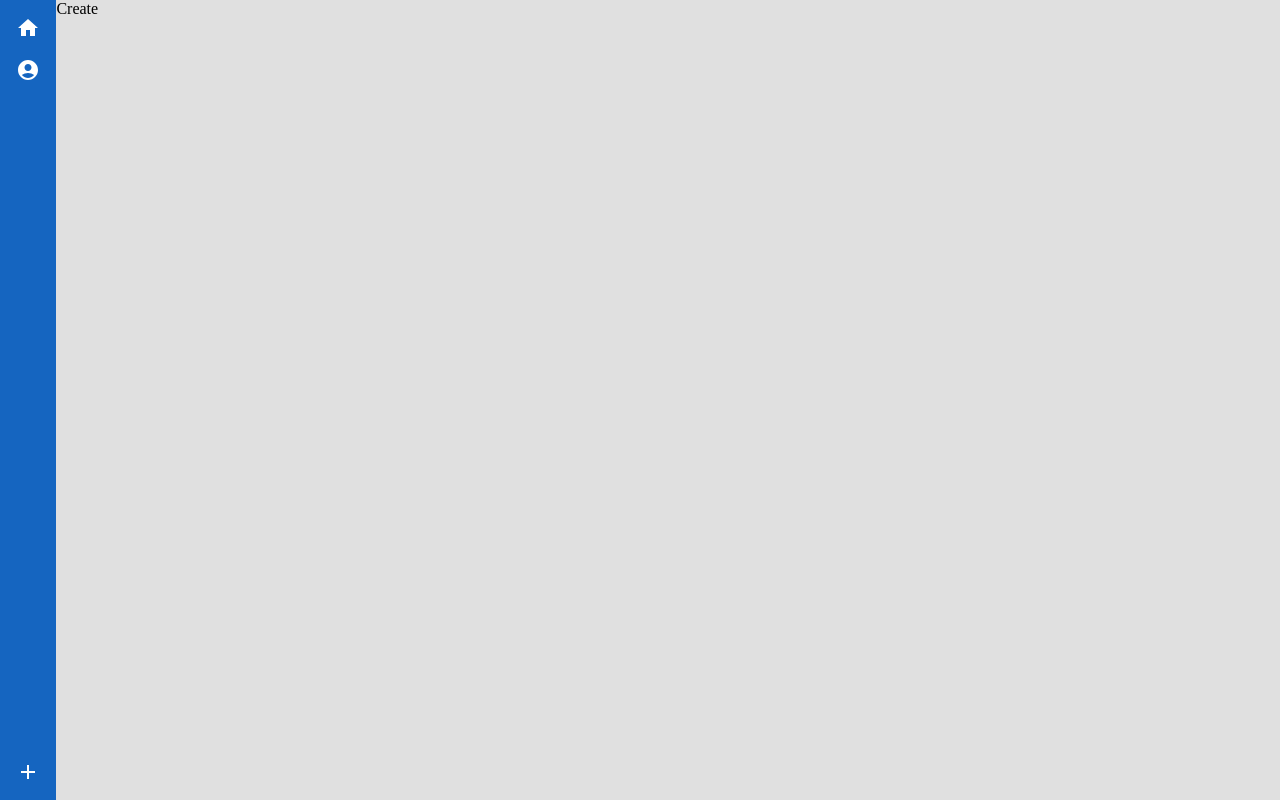
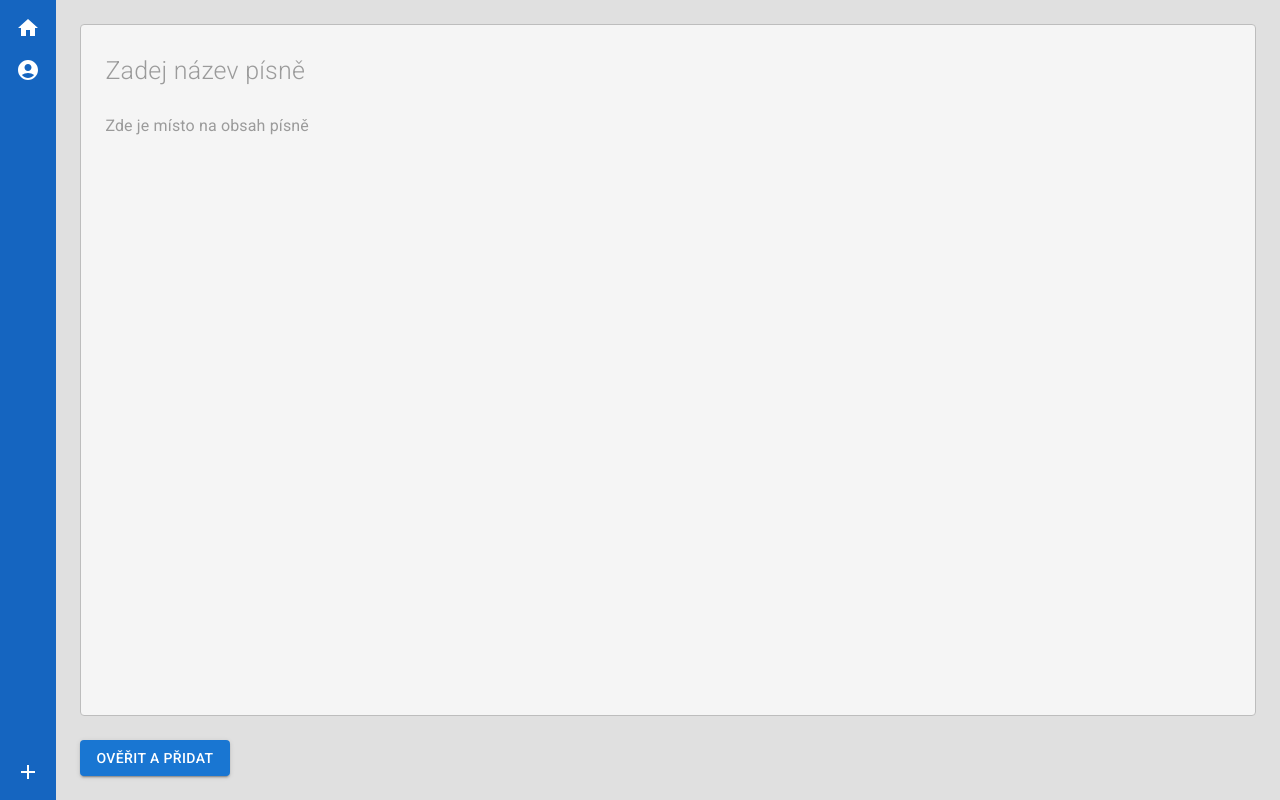
Before and after one commit to WorshipTool/worshiptool, a React (Create React App) app: page /create in a window 1280 px wide. Built offline with nearby package versions, Linux system fonts and the light colour scheme.

Commit message:
gr: Create page base ui

```diff
--- a/src/pages/Create/Create.tsx
+++ b/src/pages/Create/Create.tsx
@@ -1,7 +1,204 @@
-import React from 'react'
+import { Box, Button, InputBase, Typography, styled, useTheme } from '@mui/material'
+import React, { useRef, useState } from 'react'
+import AddIcon from '@mui/icons-material/Add';
+import CloseIcon from '@mui/icons-material/Close';
+import CircularProgress from '@mui/material/CircularProgress';
 
 export default function Create() {
-  return (
-    <div>Create</div>
-  )
+    const theme = useTheme();
+
+    const [titleValue, setTitleValue] = useState("");
+    const [altTitleValue, setAltTitleValue] = useState("");
+    const [titles, setTitles] = useState<string[]>([]);
+
+    const [altTitleTyping, setAltTitleTyping] = useState(false);
+
+    const [posting, setPosting] = useState(false);
+
+    const sheetInputRef = useRef(null);
+    const titleInputRef = useRef(null);
+
+
+
+    const onTitleValueChange = (event: any) => {
+        setTitleValue(event.target.value);
+    }
+    const onAltTitleValueChange = (event: any) => {
+        setAltTitleValue(event.target.value);
+    }
+
+    const onAddAltTitleClick = () => {
+        setAltTitleTyping(true);
+    }
+
+    const onTitleInputKeyDown = (event: any) => {
+        if(event.key==="Enter"){
+            setMainTitle();
+
+        }
+        if(event.key==="Escape"){
+
+        }
+    }
+    const onTitleInputKeyUp = (event:any)=>{
+        const sheetInput : any = sheetInputRef.current;
+        if(event.key==="Enter"){
+            sheetInput.focus();
+
+        }
+    }
+
+    const setMainTitle = () => {
+        const newTitles : string[] = [...titles];
+
+        if(newTitles.length==0) newTitles.push("");
+
+        newTitles[0] = titleValue;
+
+        setTitles(newTitles);
+
+    }
+    const onAltTitleInputKeyDown = (event: any) => {
+        if(event.key==="Enter"){
+            addAltTitle();
+        }
+        if(event.key==="Escape"){
+            blurAltTitleInput();
+        }
+    }
+    const onAltTitleInputBlur = () => {
+        if(altTitleValue==""){
+            blurAltTitleInput();
+            return;
+        }
+        addAltTitle();
+    }
+    const blurAltTitleInput = () => {
+        setAltTitleTyping(false);
+        setAltTitleValue("");
+    }
+    const addAltTitle = () => {
+        setTitles([...titles, altTitleValue]);
+        setAltTitleTyping(false);
+        setAltTitleValue("");
+    }
+
+    const onPostClick = () => {
+        setPosting(true);
+    }
+
+
+    const isAltTitlesEnabled = () => {
+        return titles.length>0&&titles[0]!="";
+    }
+
+    const RemoveAltIcon = styled(CloseIcon)(()=>({
+        fontSize:"inherit",
+        marginTop:0.1,
+        marginLeft:0.2,
+        color:theme.palette.grey[500],
+        '&:hover':{
+            color:"black"
+        }
+        }))
+
+    const AltTitle = ({index,title,onRemove}:{index:number,title:string, onRemove:()=>void}) => {
+        return (
+            <Box sx={{padding: 1, paddingTop: 0.3, paddingBottom: 0.3, bgcolor: theme.palette.grey[300], borderRadius: 1,
+                "&:hover":{
+                    bgcolor:theme.palette.grey[400]
+                }}}>
+                <Typography variant={"caption"} sx={{fontWeight: "300", fontSize: 13, alignItems:"center", display:"flex"}}>
+                    {title}
+                    <RemoveAltIcon onClick={onRemove}/>
+                </Typography>
+            </Box>
+
+        )
+    }
+
+    const styledContainerSX = {
+        margin:3,
+        marginBottom:0,
+        padding:3,
+        backgroundColor: theme.palette.grey[100],
+        borderStyle: "solid",
+        borderWidth: 1,
+        borderColor: theme.palette.grey[400],
+        borderRadius: 1,
+        flex:1,
+        display:"flex",
+        flexDirection: "column"
+    }
+    const titleInputSX = {
+        width:"100%",
+        fontSize: 25,
+        fontWeight: "300"
+    }
+
+    const postButtonContainerSX = {
+        margin: 3
+    }
+    return (
+        <Box sx={{flex:1, display:"flex", flexDirection:"column", height: "100vh"}}>
+            <Box sx={styledContainerSX}>
+                <InputBase inputRef={titleInputRef} placeholder='Zadej název písně' value={titleValue} sx={titleInputSX} size={"medium"}
+                    onChange={onTitleValueChange} onKeyDown={onTitleInputKeyDown} onKeyUp={onTitleInputKeyUp} onBlur={setMainTitle} autoFocus/>
+
+
+                {isAltTitlesEnabled()&&(
+
+                    <Box sx={{display:"flex", gap: 1}}>
+
+                        {titles.map((title, index)=>{
+                            if(index==0) return<></>
+
+                            const onRemove = () => {
+                                setTitles([
+                                    ...titles.slice(0, index),
+                                    ...titles.slice(index + 1)
+                                  ]);
+                            }
+
+                            return (
+                                <AltTitle index={index} title={title} onRemove={onRemove}/>
+                            )
+                        })}
+
+                        {altTitleTyping&&
+                            <InputBase placeholder='Nový podnázev' sx={{fontWeight: "300"}} size={"small"}
+                                onKeyDown={onAltTitleInputKeyDown} value={altTitleValue} onChange={onAltTitleValueChange}
+                                onBlur={onAltTitleInputBlur} autoFocus/>
+                        }
+
+                        {!altTitleTyping&&
+                            <Button sx={{color:"black"}} size={"small"} onClick={onAddAltTitleClick}>
+                                <Typography variant="caption" sx={{alignItems:"center", display:"flex"}}>
+                                    <AddIcon fontSize='inherit' sx={{marginRight:0.5}}/>
+                                    PŘIDEJ PODNÁZEV
+                                </Typography>
+                            </Button>
+                        }
+                    </Box>
+
+                )}
+
+                <Box sx={{flex:1, display:"flex", marginTop:2}}>
+                    <InputBase inputRef={sheetInputRef} placeholder='Zde je místo na obsah písně' multiline
+                        sx={{flex:1, alignItems:"start"}}/>
+                </Box>
+
+
+            </Box>
+
+            <Box sx={postButtonContainerSX}>
+                <Button variant={"contained"} color={"primary"} disabled={posting} onClick={onPostClick}>
+                    Ověřit a přidat
+                    {posting&& <CircularProgress color={"inherit"} size={16} sx={{marginLeft:1}}/> }
+                </Button>
+            </Box>
+
+
+        </Box>
+    )
 }
```
